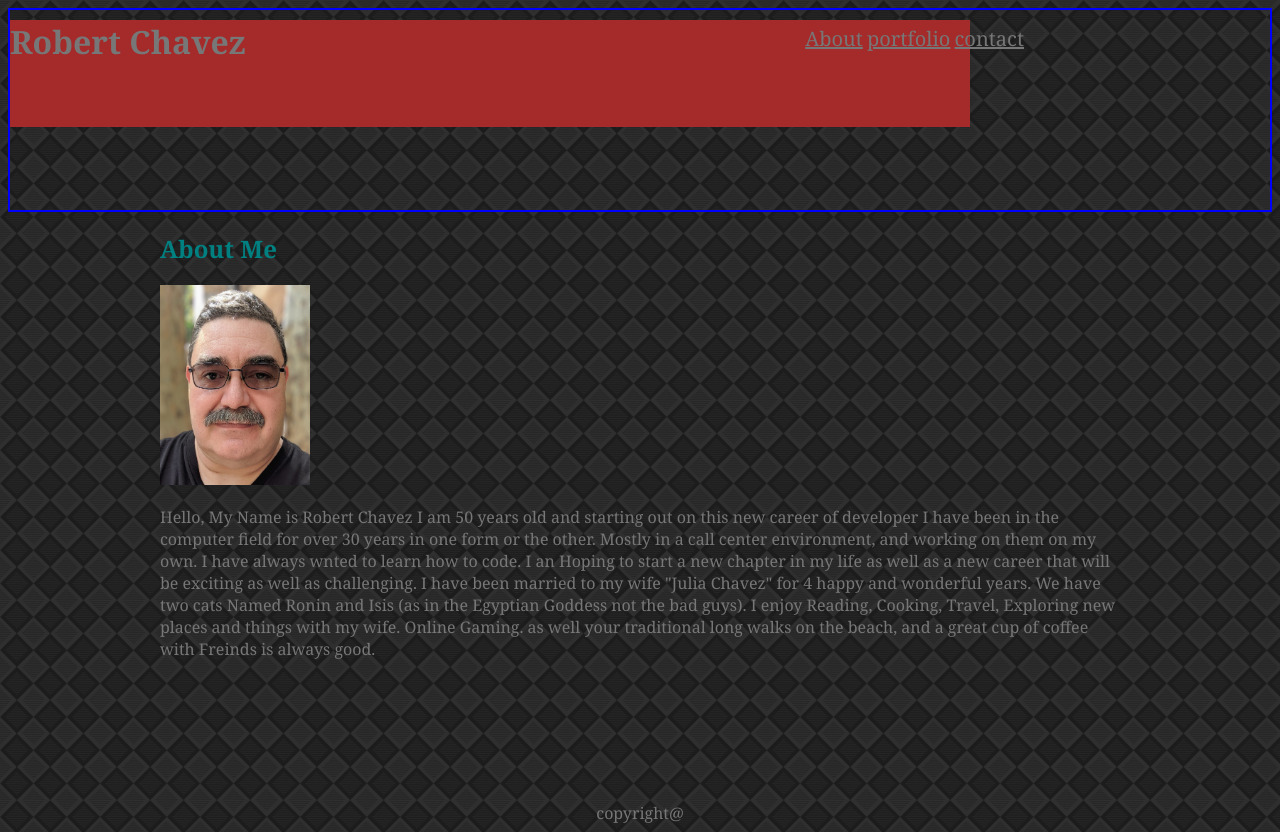
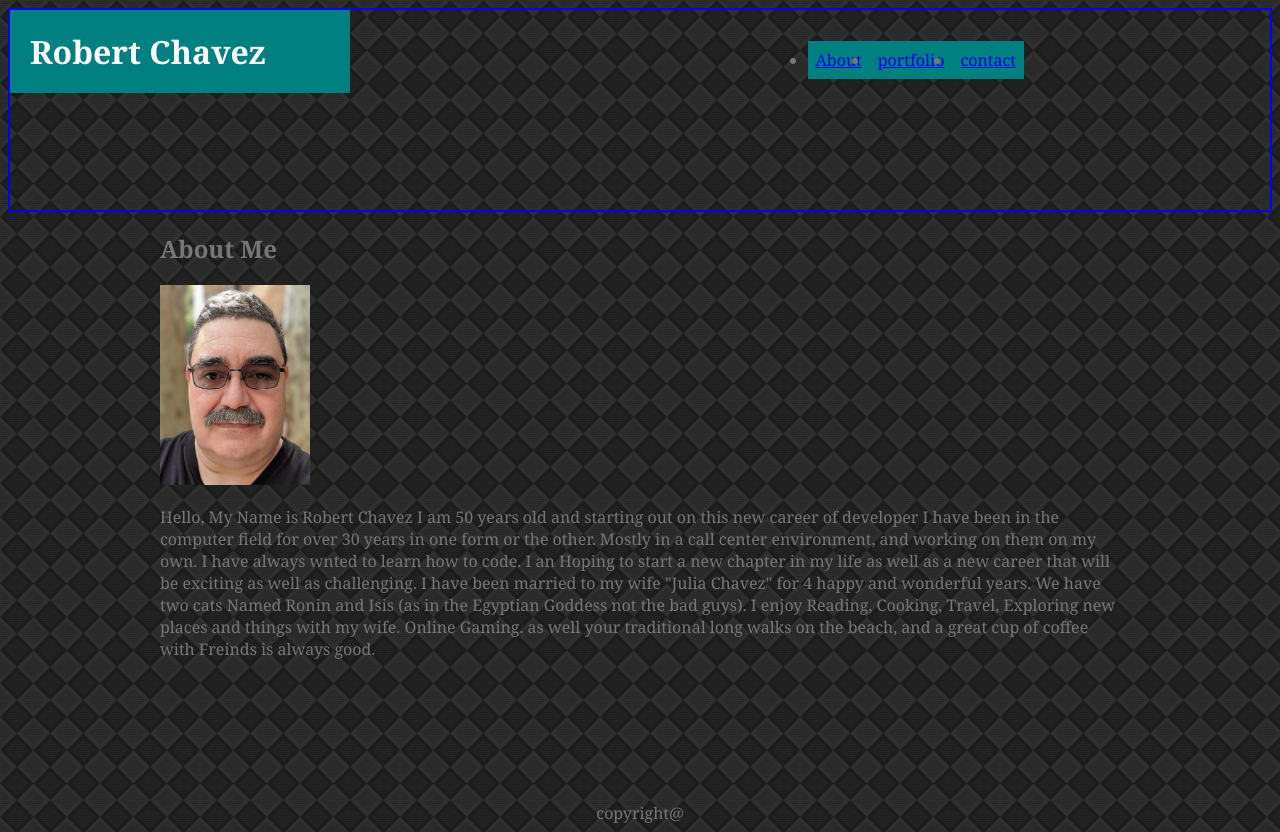
Before and after one commit to rcthedev/Portfolio, a plain HTML site: page index.html in a window 1280 px wide. Drawn offline with Linux system fonts and the light colour scheme.

Commit message:
made changes

```diff
--- a/assets/css/style.css
+++ b/assets/css/style.css
@@ -8,8 +8,8 @@ header {
   /* float: left; */
 }
 .navlink {
-    color: #777777;
-    font-size: 20px;
+  color: #777777;
+  font-size: 20px;
 }
 h1 {
   width: 960px;
@@ -22,12 +22,22 @@ nav {
   top: 25px;
 }
 
+li
+{
+ float: left;
+
+}
+a
+{
+  display: block;
+  padding: 8px;
+  background-color: teal;
+}
 footer {
   text-align: center;
 }
 
-li {
-  display: inline;
+
 }
 h2 {
   color: teal;
@@ -68,10 +78,12 @@ main {
   padding: 0 0 10% 0;
 }
 .name {
-    background-color: brown;
-    position: fixed;
-    top: 20px;
-
-
-
+  display: block;
+  padding: 20px;
+  background-color: teal;
+  color: white;
+  position: fixed;
+  width: 300px;
+  margin: auto;
+  float: left 150px;
 }
--- a/index.html
+++ b/index.html
@@ -10,9 +10,11 @@
       <header>
         <h1 class="name">Robert Chavez</h1>
         <nav>
-          <a class="navlink" href="index.html">About</a>
-          <a class="navlink" href="portfolio.html">portfolio</a>
-          <a class="navlink" href="contact.html">contact</a>
+          <ul>
+          <li><a href="index.html">About</a></li>
+          <li><a href="portfolio.html">portfolio</a></li>
+          <li><a href="contact.html">contact</a></li>
+          </ul>
         </nav>
       </header>
       <main>
```
